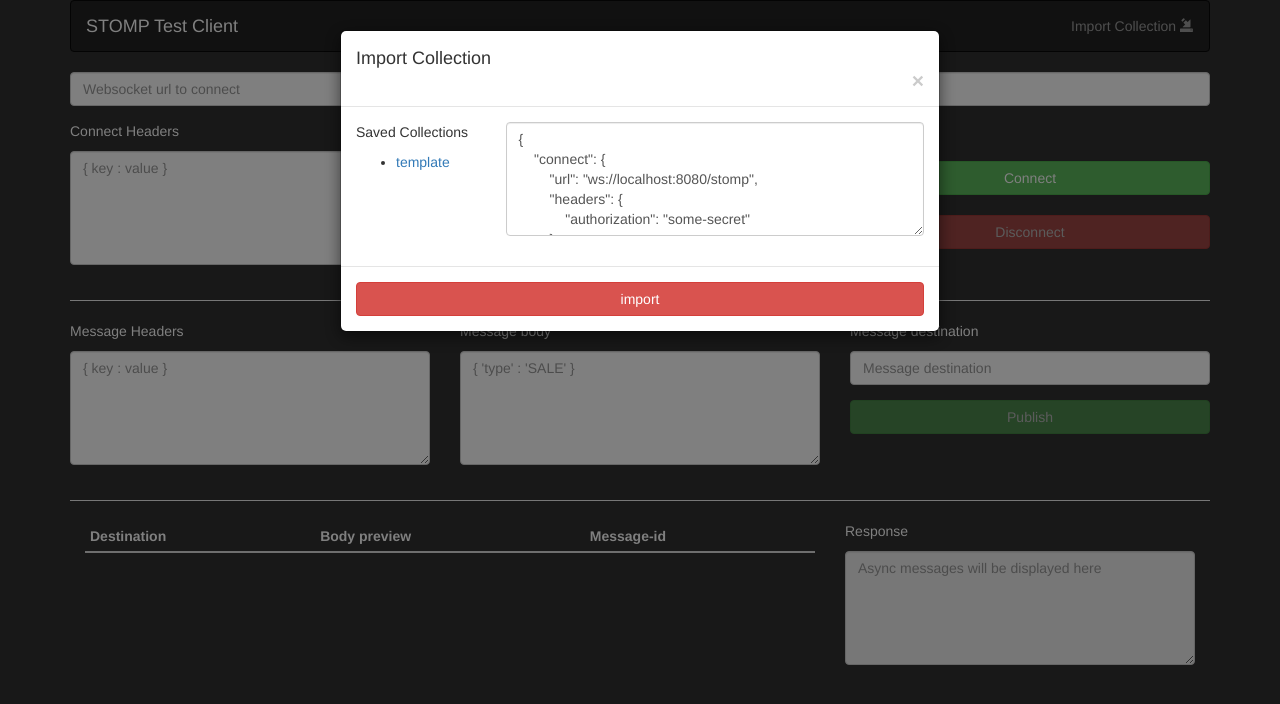
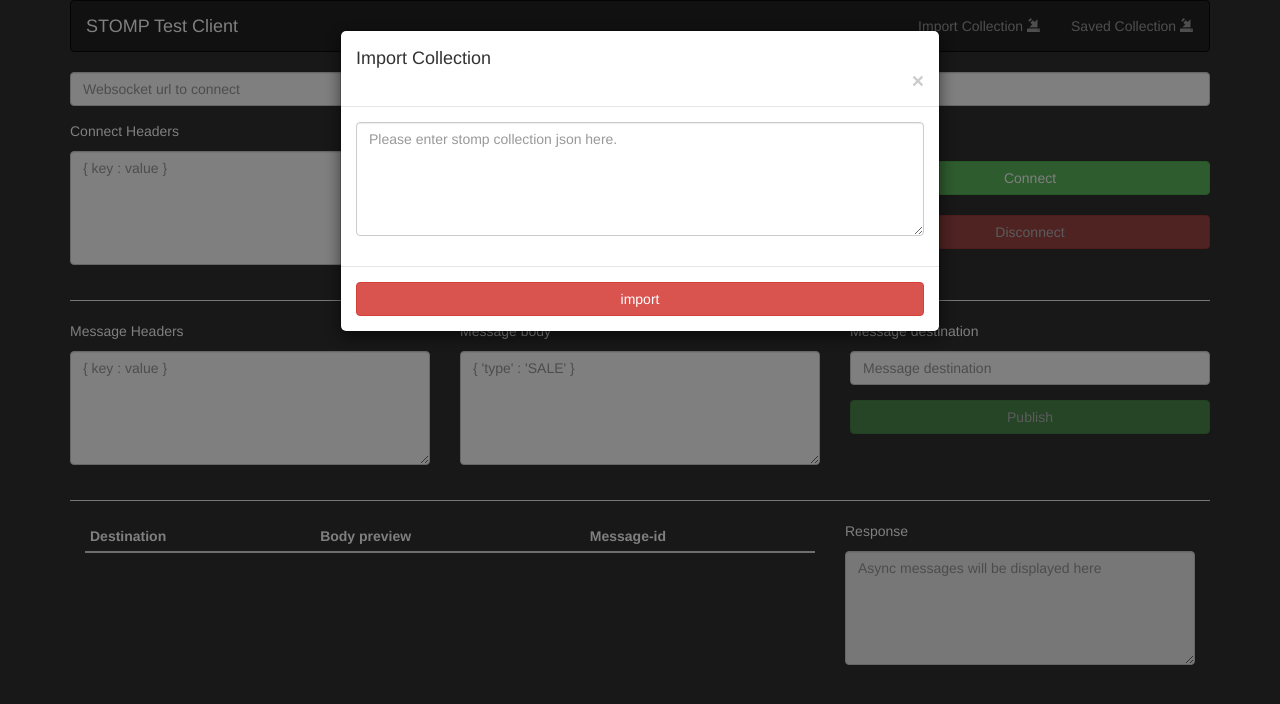
Before and after one commit to rishabhhanday/stomp-client-ng, an Angular app: page / in a window 1280 px wide. Both pictures are taken after a click on the link "Import Collection". Shown: the top 704 px of the page. Built offline with nearby package versions, Linux system fonts and the light colour scheme.

Commit message:
import collection feature added

```diff
--- a/src/app/header/stomp-collection/stomp-collection.component.html
+++ b/src/app/header/stomp-collection/stomp-collection.component.html
@@ -1,14 +1,64 @@
 <ul class="nav navbar-nav navbar-right">
   <li>
-    <a style="cursor: pointer" data-toggle="modal" data-target="#myModal"
+    <a
+      style="cursor: pointer"
+      data-toggle="modal"
+      data-target="#importCollectionModal"
       >Import Collection
+      <span class="glyphicon glyphicon glyphicon-import"></span>
+    </a>
+  </li>
+  <li>
+    <a
+      style="cursor: pointer"
+      data-toggle="modal"
+      data-target="#savedCollectionModal"
+      >Saved Collection
       <span class="glyphicon glyphicon glyphicon-import"></span>
     </a>
   </li>
 </ul>
 
-<!-- The Modal -->
-<div class="modal" id="myModal">
+<!-- The import collection modal -->
+<div class="modal" id="importCollectionModal">
+  <div class="modal-dialog">
+    <div class="modal-content">
+      <!-- Modal Header -->
+      <div class="modal-header">
+        <h4 class="modal-title">Import Collection</h4>
+        <button type="button" class="close" data-dismiss="modal">
+          &times;
+        </button>
+      </div>
+
+      <!-- Modal body -->
+      <div class="modal-body">
+        <div class="form-group">
+          <textarea
+            class="form-control"
+            rows="5"
+            placeholder="Please enter stomp collection json here."
+            #collectionJsonToImport
+            wrap="off"
+          ></textarea>
+        </div>
+      </div>
+
+      <!-- Modal footer -->
+      <div class="modal-footer">
+        <button
+          type="button"
+          class="btn btn-danger btn-block"
+          (click)="importCollection(collectionJsonToImport)"
+        >
+          import
+        </button>
+      </div>
+    </div>
+  </div>
+</div>
+<!-- The saved collection modal -->
+<div class="modal" id="savedCollectionModal">
   <div class="modal-dialog">
     <div class="modal-content">
       <!-- Modal Header -->
@@ -53,7 +103,7 @@
         <button
           type="button"
           class="btn btn-danger btn-block"
-          (click)="importCollection()"
+          (click)="emitCollection()"
         >
           import
         </button>
--- a/src/app/header/stomp-collection/stomp-collection.component.ts
+++ b/src/app/header/stomp-collection/stomp-collection.component.ts
@@ -35,9 +35,14 @@ export class StompCollectionComponent implements OnInit {
     );
   }
 
-  importCollection() {
+  emitCollection() {
     this.collectionService.emitCollection(
       this.collectionService.parseCollection(this.collection)
     );
   }
+
+  importCollection(collection: HTMLTextAreaElement) {
+    this.collectionService.addCollection(collection.value);
+    this.collectionNames = this.collectionService.getCollectionNames();
+  }
 }
--- a/src/app/service/collection-service.service.ts
+++ b/src/app/service/collection-service.service.ts
@@ -6,7 +6,11 @@ import * as collectionJson from '../../resources/collection.json';
   providedIn: 'root',
 })
 export class CollectionService {
-  constructor() {}
+  collections: any = {};
+  constructor() {
+    this.collections = (collectionJson as any).default;
+    console.log(this.collections);
+  }
 
   stompCollection = new EventEmitter<StompCollection>();
 
@@ -34,10 +38,18 @@ export class CollectionService {
   }
 
   getCollection(collectionName: string): string {
-    return JSON.stringify((collectionJson as any).default[collectionName]);
+    return JSON.stringify(this.collections[collectionName]);
   }
 
   getCollectionNames(): string[] {
-    return Object.keys((collectionJson as any).default);
+    return Object.keys(this.collections);
+  }
+
+  addCollection(collectionToAdd: string) {
+    const collection = JSON.parse(collectionToAdd);
+
+    this.collections[Object.keys(collection)[0]] =
+      collection[Object.keys(collection)[0]];
+    console.log(this.collections);
   }
 }
```
